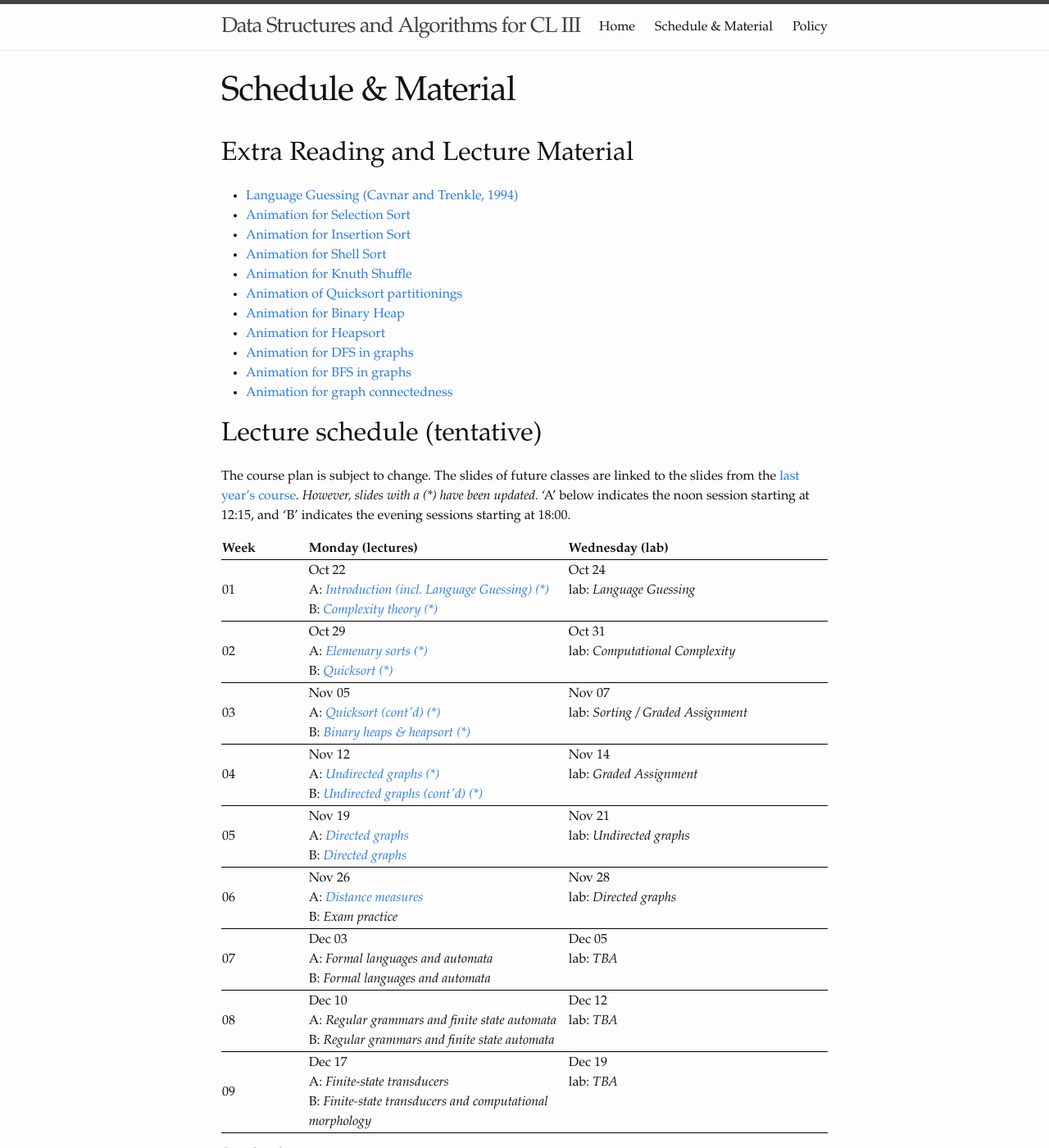
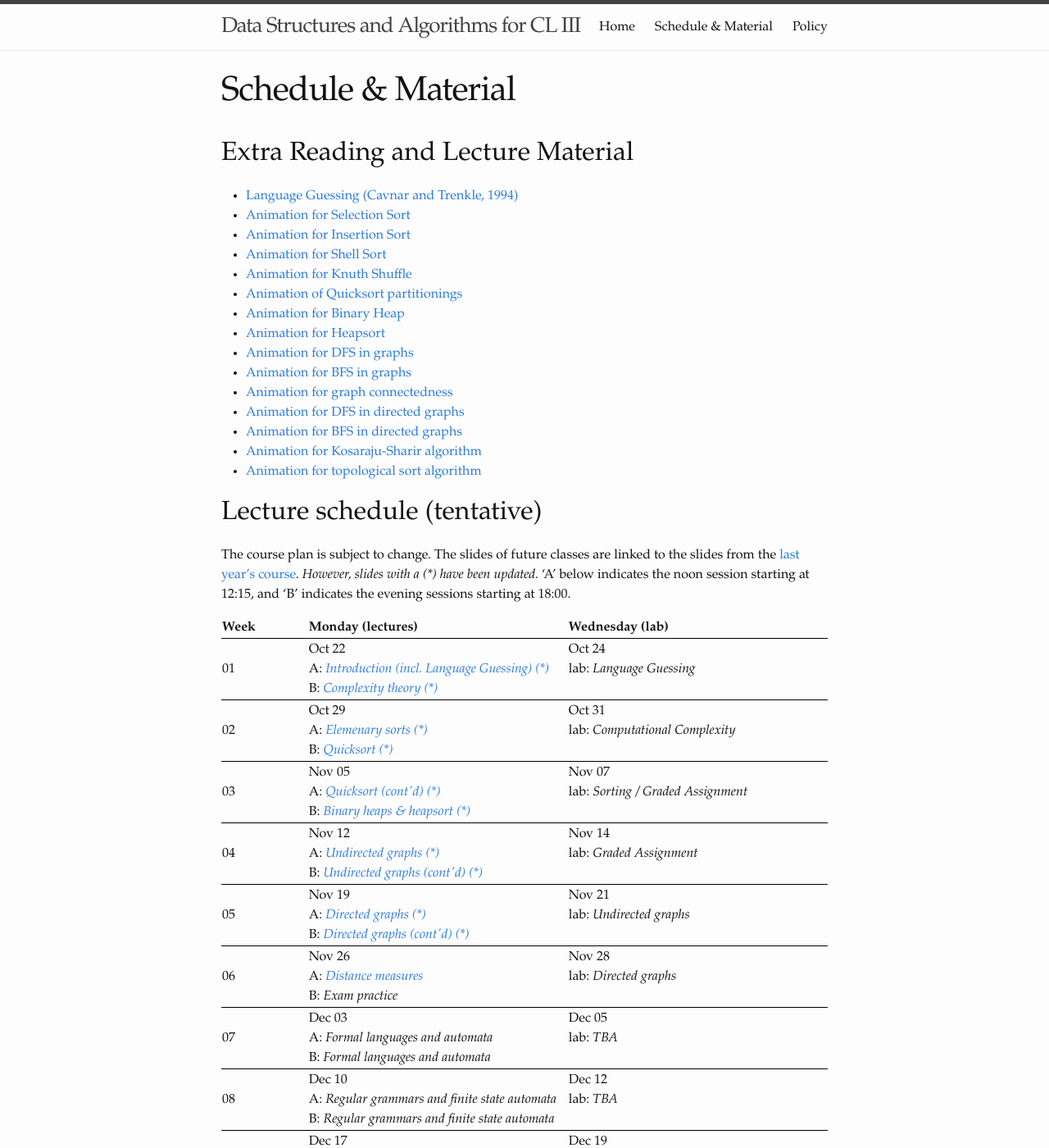
Before and after one commit to dsacl3-2018/dsacl3-2018.github.io, a Jekyll site: the page built from lectures.md, in a window 1280 px wide and 1400 px high. Shown: the whole window at 82% size. Built offline with Jekyll 4.4.1, drawn with Linux system fonts in a browser that asks for light colours.

Commit message:
Updated material for lecture on directed graph

```diff
--- a/_data/schedule.yml
+++ b/_data/schedule.yml
@@ -38,8 +38,8 @@
   dates:
     Nov 19:
       topics:
-        A: <a href="http://algs4.cs.princeton.edu/lectures/42DirectedGraphs.pdf">Directed graphs</a>
-        B: <a href="http://algs4.cs.princeton.edu/lectures/42DirectedGraphs.pdf">Directed graphs</a>
+        A: <a href="slides/42DirectedGraphs.pdf">Directed graphs (*)</a>
+        B: <a href="slides/42DirectedGraphs.pdf">Directed graphs (cont'd) (*)</a>
     Nov 21:
       topics:
       topics:
--- a/lectures.md
+++ b/lectures.md
@@ -17,6 +17,11 @@ title: Schedule & Material
 <li><a href="slides/41DemoDepthFirstSearch.pdf">Animation for DFS in graphs</a></li>
 <li><a href="slides/41DemoBreadthFirstSearch.pdf">Animation for BFS in graphs</a></li>
 <li><a href="slides/41DemoConnectedComponents.pdf">Animation for graph connectedness</a></li>
+
+<li><a href="slides/42DemoDepthFirstSearch.pdf">Animation for DFS in directed graphs</a></li>
+<li><a href="slides/42DemoBreadthFirstSearch.pdf">Animation for BFS in directed graphs</a></li>
+<li><a href="slides/42DemoKosarajuSharir.pdf">Animation for Kosaraju-Sharir algorithm</a></li>
+<li><a href="slides/42DemoTopologicalSort.pdf">Animation for topological sort algorithm</a></li>
 </ul>
 
 ## Lecture schedule (tentative)
```
Also changed, not shown: 5 other files.
